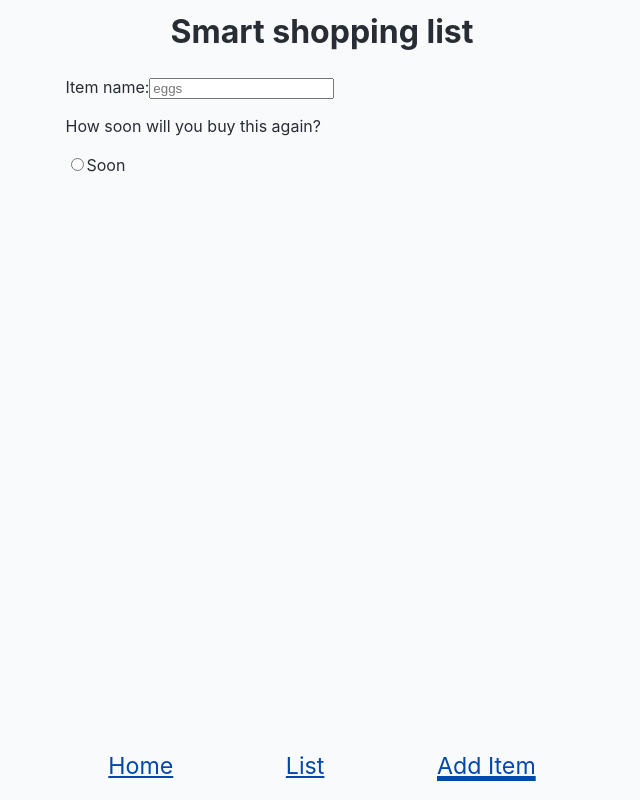
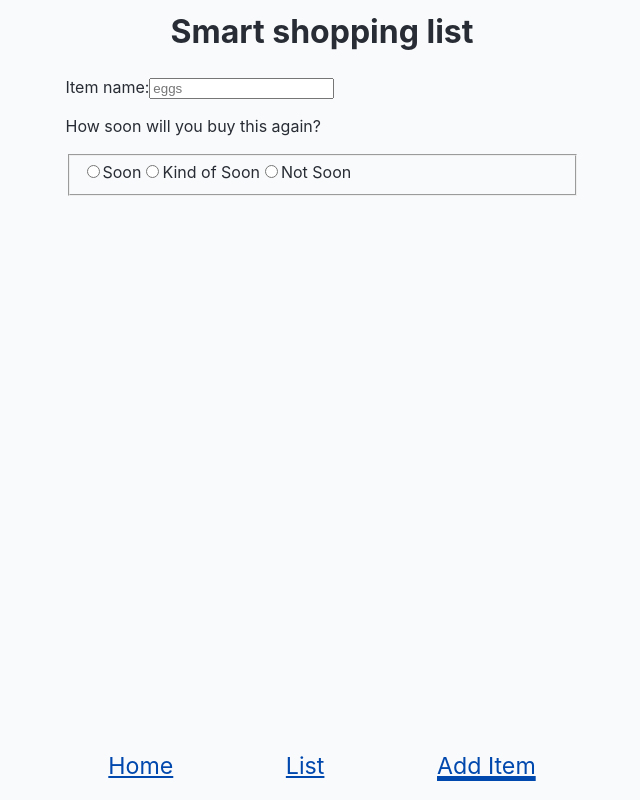
Before and after one commit to the-collab-lab/tcl-57-smart-shopping-list, a React (Vite) app: page /add-item in a window 1280 px wide. Shown: the whole page, without its empty margins (318-958 px from the left). Built offline with nearby package versions, Linux system fonts and the light colour scheme; no server answers; the database is empty.

Commit message:
add radio buttons for "kind of soon" and "not soon" options

```diff
--- a/src/views/AddItem.jsx
+++ b/src/views/AddItem.jsx
@@ -1,4 +1,3 @@
-/* eslint-disable jsx-a11y/label-has-associated-control */
 export function AddItem() {
 	return (
 		<form>
@@ -7,9 +6,17 @@ export function AddItem() {
 				<input type="text" id="item-name-input" placeholder="eggs"></input>
 			</label>
 			<p>How soon will you buy this again?</p>
-			<label>
-				<input type="radio"></input>Soon
-			</label>
+			<fieldset>
+				<label>
+					<input type="radio" value="soon"></input>Soon
+				</label>
+				<label>
+					<input type="radio" value="kind-of-soon"></input>Kind of Soon
+				</label>
+				<label>
+					<input type="radio" value="not-soon"></input>Not Soon
+				</label>
+			</fieldset>
 		</form>
 	);
 }
```
